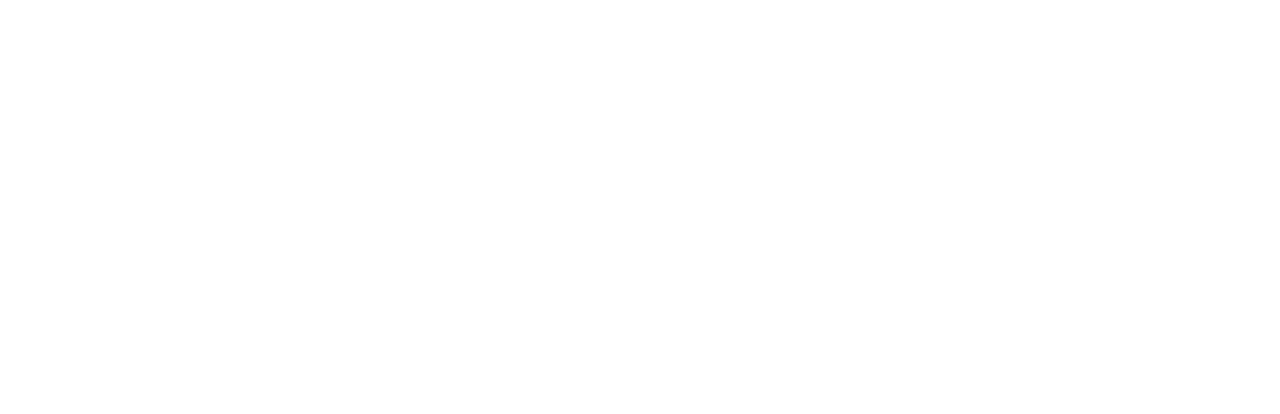
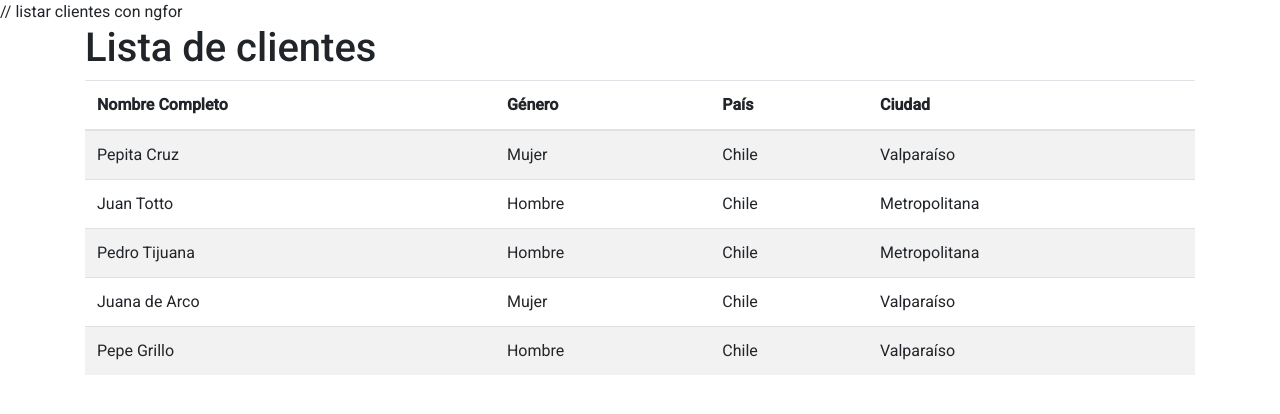
Before and after one commit to newUser161/Certamen3, an Angular app: page /listarClientes in a window 1280 px wide. Before the commit this address led to /. Shown: the top 414 px of the page. Built offline with nearby package versions, Linux system fonts and the light colour scheme.

Commit message:
avance lista clientes

```diff
--- a/src/app/app-routing.module.ts
+++ b/src/app/app-routing.module.ts
@@ -1,10 +1,13 @@
 import { NgModule } from '@angular/core';
 import { RouterModule, Routes } from '@angular/router';
 import {InicioComponent} from '../app/componentes/inicio/inicio.component';
+import { AgregarClienteComponent } from './componentes/agregar-cliente/agregar-cliente.component';
+import { ListarClientesComponent } from './componentes/listar-clientes/listar-clientes.component';
 
 const routes: Routes = [
   {path:"", component:InicioComponent},
-
+  {path:"agregarCliente", component: AgregarClienteComponent},
+  {path:"listarClientes", component: ListarClientesComponent},
 ];
 
 @NgModule({
--- a/src/app/app.module.ts
+++ b/src/app/app.module.ts
@@ -8,6 +8,8 @@
 import {ReactiveFormsModule} from '@angular/forms';
 import {MatIconModule} from '@angular/material/icon';
 import { BrowserAnimationsModule } from '@angular/platform-browser/animations';
+import { AgregarClienteComponent } from './componentes/agregar-cliente/agregar-cliente.component';
+import { ListarClientesComponent } from './componentes/listar-clientes/listar-clientes.component';
 
 
 
@@ -16,6 +18,8 @@
   declarations: [
     AppComponent,
     InicioComponent,
+    AgregarClienteComponent,
+    ListarClientesComponent,
 
   ],
   imports: [
--- /dev/null
+++ b/src/app/componentes/agregar-cliente/agregar-cliente.component.ts
@@ -0,0 +1,87 @@
+import { Component, OnInit } from '@angular/core';
+import { FormGroup, Validators } from '@angular/forms';
+import { FormBuilder } from '@angular/forms';
+import { Personas, ListaPersonas } from '../../interfaces/personas';
+
+@Component({
+  selector: 'app-agregar-cliente',
+  templateUrl: './agregar-cliente.component.html',
+  styleUrls: ['./agregar-cliente.component.scss']
+})
+export class AgregarClienteComponent implements OnInit {
+
+  miFormulario: FormGroup;
+  nuevaPersona: any;
+  campoEsValido (field:string) {
+    return false;
+    //return this.miFormulario.get(field).invalid && this.miFormulario.get(field).touched;
+  }
+
+  // VALIDACIONES EXTRA
+
+  // validar que se ingrese por lo menos un nombre
+  validarNombres() {
+    let nombres = this.miFormulario.get('nombres').value;
+    let palabras = nombres.split(' ');
+    if (palabras.length > 0) {
+      return true;
+    } else {
+      return false;
+    }
+  }
+
+  // validar si se ingresan como minimo y maximo dos apellidos
+  validarApellidos() {
+    let apellidos = this.miFormulario.get('apellidos').value;
+    let palabras = apellidos.split(' ');
+    if (palabras.length == 2) {
+      return true;
+    } else {
+      return false;
+    }
+  }
+
+
+  constructor(public fb: FormBuilder) {
+    this.miFormulario = this.fb.group({
+      nombres: ['', [Validators.required, Validators.minLength(3), Validators.pattern('[a-zA-Z ]*')]],
+      apellidos: ['', [Validators.required, Validators.minLength(2), Validators.pattern('[a-zA-Z ]*')]],
+      genero: ['', Validators.required],
+      pais: ['', Validators.required],
+      ciudad: ['', [Validators.required, Validators.minLength(3), Validators.pattern('[a-zA-Z ]*')]],
+      });
+  }
+
+  ngOnInit(): void {
+  }
+
+  guardar(){
+    if (this.miFormulario.invalid) {
+      this.miFormulario.markAllAsTouched();
+      return;
+    } else {
+      let nombres = this.miFormulario.get('nombres').value;
+      let apellidos = this.miFormulario.get('apellidos').value;
+      let genero = this.miFormulario.get('genero').value;
+      let pais = this.miFormulario.get('pais').value;
+      let ciudad = this.miFormulario.get('ciudad').value;
+
+      let nuevoCliente: Personas = {
+        nombre: nombres,
+        apellido: apellidos,
+        genero: genero,
+        pais: pais,
+        ciudad: ciudad
+      }
+      ListaPersonas.push(nuevoCliente);
+
+      let guardar: any = document.getElementById('guardar');
+      // guardar.disabled = true;
+    }
+
+  }
+
+  cancelar(){
+    this.miFormulario.reset();
+  }
+}
--- a/src/app/componentes/inicio/inicio.component.html
+++ b/src/app/componentes/inicio/inicio.component.html
@@ -1,5 +1,6 @@
 <div class="container-fluid">
   <div class="container">
+
     <div class="row">
       <div class="col headerClientes">
         <span>
@@ -8,6 +9,7 @@
         <h1>Clientes</h1>
       </div>
     </div>
+
     <div class="row">
       <div class="col nav">
         <ul ngbNav #nav="ngbNav" [(activeId)]="active" class="nav-tabs">
@@ -28,6 +30,7 @@
         <div [ngbNavOutlet]="nav" class="mt-2"></div>
       </div>
     </div>
+
     <div class="row cards" *ngIf="active == 1">
       <div *ngFor="let personas of listaPersonas" class="col-6">
         <div class="card mb-3" style="max-width: 840px;">
--- /dev/null
+++ b/src/app/componentes/listar-clientes/listar-clientes.component.html
@@ -0,0 +1,26 @@
+// listar clientes con ngfor
+<div class="container">
+  <div class="row">
+    <div class="col-md-12">
+      <h1>Lista de clientes</h1>
+      <table class="table table-striped">
+        <thead>
+          <tr>
+            <th>Nombre Completo</th>
+            <th>Género</th>
+            <th>País</th>
+            <th>Ciudad</th>
+          </tr>
+        </thead>
+        <tbody>
+          <tr *ngFor="let persona of listaPersonas">
+            <td>{{persona.nombre}} {{persona.apellido}}</td>
+            <td>{{persona.genero}}</td>
+            <td>{{persona.pais}}</td>
+            <td>{{persona.ciudad}}</td>
+          </tr>
+        </tbody>
+      </table>
+    </div>
+  </div>
+</div>
--- /dev/null
+++ b/src/app/componentes/listar-clientes/listar-clientes.component.ts
@@ -0,0 +1,18 @@
+import { Component, OnInit } from '@angular/core';
+import { ListaPersonas } from '../../interfaces/personas';
+
+@Component({
+  selector: 'app-listar-clientes',
+  templateUrl: './listar-clientes.component.html',
+  styleUrls: ['./listar-clientes.component.scss']
+})
+export class ListarClientesComponent implements OnInit {
+
+  listaPersonas = ListaPersonas;
+
+  constructor() { }
+
+  ngOnInit(): void {
+  }
+
+}
--- a/src/app/interfaces/personas.ts
+++ b/src/app/interfaces/personas.ts
@@ -1,6 +1,6 @@
 export interface Personas {
-    id: number;
     nombre: string;
+    apellido: string;
     genero: string;
     pais: string;
     ciudad: string;
@@ -8,36 +8,36 @@
 
 export let ListaPersonas:Array<Personas> = [
     {
-        id: 0,
-        nombre: "Pepita Cruz",
+        nombre: "Pepita",
+        apellido: "Cruz",
         genero: "Mujer",
         pais: "Chile",
         ciudad: "Valparaíso"
     },
     {
-        id: 1,
-        nombre: "Juan Totto",
+        nombre: "Juan",
+        apellido: "Totto",
         genero: "Hombre",
         pais: "Chile",
         ciudad: "Metropolitana"
     },
     {
-        id: 2,
-        nombre: "Pedro Tijuana",
+        nombre: "Pedro",
+        apellido: "Tijuana",
         genero: "Hombre",
         pais: "Chile",
         ciudad: "Metropolitana"
     },
     {
-        id: 3,
-        nombre: "Juana de Arco",
+        nombre: "Juana",
+        apellido: "de Arco",
         genero: "Mujer",
         pais: "Chile",
         ciudad: "Valparaíso"
     },
     {
-        id: 4,
-        nombre: "Pepe Grillo",
+        nombre: "Pepe",
+        apellido: "Grillo",
         genero: "Hombre",
         pais: "Chile",
         ciudad: "Valparaíso"
--- a/tsconfig.json
+++ b/tsconfig.json
@@ -6,6 +6,7 @@
     "outDir": "./dist/out-tsc",
     "forceConsistentCasingInFileNames": true,
     "strict": true,
+    "strictNullChecks": false,
     "noImplicitReturns": true,
     "noFallthroughCasesInSwitch": true,
     "sourceMap": true,
```
Also changed, not shown: src/app/componentes/agregar-cliente/agregar-cliente.component.scss (added), src/app/componentes/listar-clientes/listar-clientes.component.scss (added), 2 other files (tests, documents, lock files or other folders).
